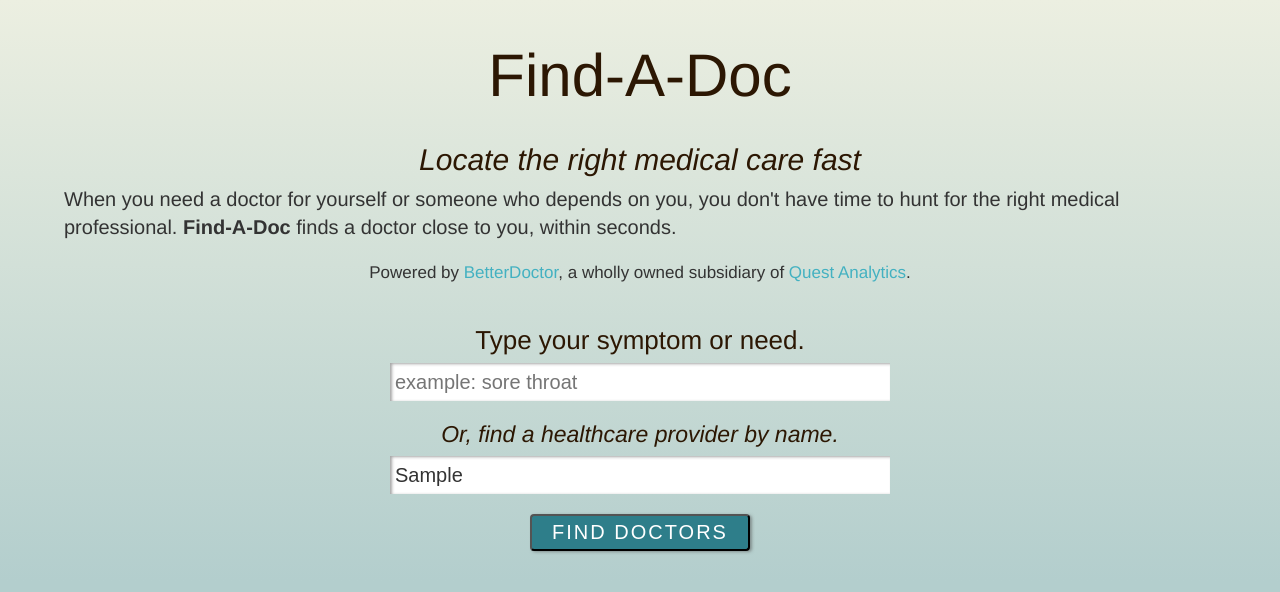
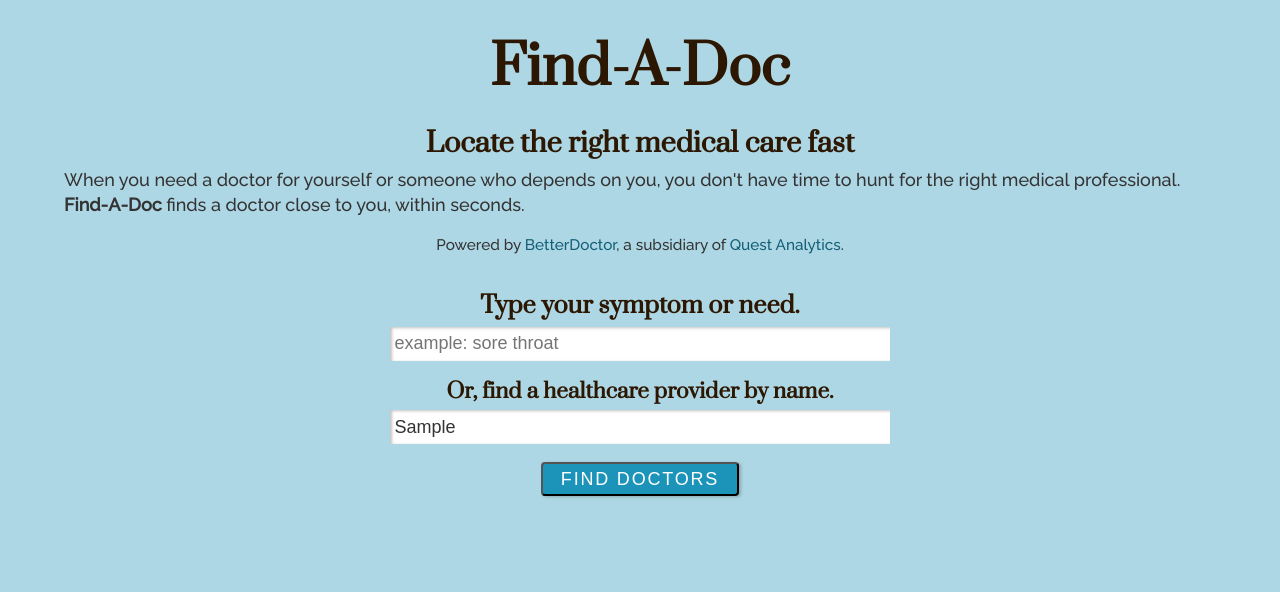
Before and after one commit to TracyRe/find-a-doc, a website built with webpack: page src/index.html in a window 1280 px wide. Both pictures are taken after typing "Sample", "Sample" into the empty fields and a click on the button "FIND DOCTORS". Built offline with nearby package versions, Linux system fonts and the light colour scheme.

Commit message:
Fine tune text and color styling

```diff
--- a/src/index.html
+++ b/src/index.html
@@ -2,6 +2,7 @@
 <html lang="en" dir="ltr">
   <head>
     <meta name="viewport" content="width=device-width, initial-scale=1.0">
+    <link href="https://fonts.googleapis.com/css?family=Prata|Raleway:300,300i,500,500i" rel="stylesheet">
     <meta charset="utf-8">
     <title>Find-A-Doc</title>
   </head>
@@ -14,7 +15,7 @@
         <p>When you need a doctor for yourself or someone who depends on you, you don't have time to hunt for the right medical professional. <strong>Find-A-Doc</strong> finds a doctor close to you, within seconds. </p>
 
         <p  class="credit">
-          Powered by <a href="https://betterdoctor.com/" title="BetterDoctor - Healthcare provider database and API">BetterDoctor</a>, a wholly owned subsidiary of <a href="https://questanalytics.com/" title="Quest Analytics - Healthcare network analysis">Quest Analytics</a>.
+          Powered by <a href="https://betterdoctor.com/" title="BetterDoctor - Healthcare provider database and API">BetterDoctor</a>, a subsidiary of <a href="https://questanalytics.com/" title="Quest Analytics - Healthcare network analysis">Quest Analytics</a>.
         </p>
 
 
--- a/src/index.js
+++ b/src/index.js
@@ -4,37 +4,39 @@
 
 $("document").ready(function() {
 
+// put focus on the symptom input field
 $("#user-input-symptom").focus();
 
+// only allow focus on symptom input field or name input field
   function enterSymptom() {
     $("#user-input-name").val("");
   }
-
   function enterName() {
     $("#user-input-symptom").val("");
   }
-
-
   $("#user-input-symptom").focus(enterSymptom);
   $("#user-input-name").focus(enterName);
 
-
+// submit the form
   $("#find-doctors").submit(function(event) {
     event.preventDefault();
 
     const symptom = $("#user-input-symptom").val();
     const doctor = $("#user-input-name").val();
-    let search ;
+    let search;
+    let sort;
 
-
-      if (symptom !== "") {
-        search = String(`query=${symptom}`);
-      } else {
-        search = String(`name=${doctor}`);
-      }
+    // set what type of search
+    if (symptom !== "") {
+      search = String(`query=${symptom}`);
+      sort = `distance-asc`;
+    } else {
+      search = String(`name=${doctor}`);
+      sort = `full-name-asc`;
+    }
 
     let doctorList = new DoctorList();
-    let promise1 = doctorList.getDoctors(search);
+    let promise1 = doctorList.getDoctors(search, sort);
     let lastName;
     let firstName;
     let middleName;
@@ -67,17 +69,14 @@
     promise1.then((response) => {
       let body = JSON.parse(response);
 
-      // debugger;
-      // console.log(body.data[4].practices[2].website);
-
+      //if there's no results
       if ( body.data.length === 0 ) {
-
         $('.result').html(`<p>We're sorry, we are unable to find anything to match your search. Check the spelling or try different words.</p>`);
-
-
       } else {
-
+      // when there are results
+      // OPEN UL
         $('.result').append(`<ul class="doc-list">`);
+        // BEGIN LOOP - DOCTOR DATA
         for (let i = 0; i < body.data.length; i++) {
           firstName = body.data[i].profile.first_name;
           lastName = body.data[i].profile.last_name;
@@ -120,12 +119,14 @@
             acceptsNewPatients = `<span>Not accepting new patients</span>`;
           }
 
-          $(".doc-list").append(`<li><img src="${profilePhoto}"> <div class="details"><span class="name">${firstName} ${middleName} ${lastName}${title}</span><br>
+          $(".doc-list").append(`<li><img src="${profilePhoto}"> <div class="details"><div class="name">${firstName} ${middleName} ${lastName}${title}</div>
+          <div class="phone-web-new">
           ${phone}<br>
           ${website}
-          ${acceptsNewPatients}<br>
+          ${acceptsNewPatients}</div>
+          <div class="address">
           ${street}<br>
-          ${city}, ${state} ${zip}<div></li>`);
+          ${city}, ${state} ${zip}</div></div></li>`);
 
           } //  END LOOP - DOCTOR DATA
           $('.result').append(`</ul>`);
--- a/src/js/project.js
+++ b/src/js/project.js
@@ -1,10 +1,10 @@
 export class DoctorList {
 
-  getDoctors(search) {
+  getDoctors(search,sort) {
     let Promise = require("es6-promise").Promise;
     return new Promise(function(resolve, reject) {
       let request = new XMLHttpRequest();
-      let url = `https://api.betterdoctor.com/2016-03-01/doctors?${search}&location=45.523%2C-122.676%2C100&user_location=45.523%2C-122.676&sort=distance-asc&skip=0&limit=50&user_key=${process.env.exports.apiKey}`;
+      let url = `https://api.betterdoctor.com/2016-03-01/doctors?${search}&location=45.523%2C-122.676%2C100&user_location=45.523%2C-122.676&sort=${sort}&skip=0&limit=50&user_key=${process.env.exports.apiKey}`;
 
       request.onload = function() {
         if (this.status === 200) {
@@ -18,14 +18,4 @@
     });
   }
 
-  // getList(doctor) {
-  // const doctorArray = [];
-  // doctor.forEach((doctorArray) => {
-  //   doctorArray.push(doctor.data.profile.last_name);
-  // });
-  // return doctorArray;
-  // }
-
 }
-
-    // `https://api.betterdoctor.com/2016-03-01/doctors?query=${query}&location=45.523%2C-122.676%2C100&user_location=45.523%2C-122.676&sort=last-name-asc&skip=0&user_key${process.env.exports.apiKey}`;
--- /dev/null
+++ b/src/scss/mixins.scss
@@ -0,0 +1,46 @@
+// MIXINS
+
+@mixin border($size, $color) {
+  border: $size solid $color;
+}
+
+@mixin cushion($padding, $margin) {
+  padding: $padding;
+  margin: $margin;
+}
+
+@mixin size($width, $height) {
+  width: $width;
+  height: $height;
+}
+
+@mixin min-max-width($min-width, $max-width) {
+  min-width: $min-width;
+  max-width: $max-width;
+}
+
+@mixin flex($display, $flex-flow, $justify-content, $align-items) {
+  display: $display;
+  flex-flow: $flex-flow;
+  justify-content: $justify-content;
+  align-items: $align-items;
+
+}
+
+@mixin tablet {
+  @media screen and (min-width: 600px) {
+    @content;
+  }
+}
+
+@mixin tablet-landscape {
+  @media screen and (min-width: 900px) {
+    @content;
+  }
+}
+
+@mixin desktop {
+  @media screen and (min-width: 1200px) {
+    @content;
+  }
+}
--- a/src/scss/styles.scss
+++ b/src/scss/styles.scss
@@ -1,71 +1,5 @@
- // VARIABLES
-
-$basefont: 'Helvetica','Arial', sans-serif;
-$textcolor: #2C1703;
-$accent: #43b1c1;
-$accent2: #D1ECE5;
-$bgcolor-page: #b3cecd;
-$bgcolor-gradient: #ecefe1;
-$bgcolor-card: #f7f6f4; //very light grey
-$bgcolor-nav: #ffffff;
-$bgcolor-button: darken($accent,15%);
-$text-button: #ffffff;
-$text-new-patients: #1f9647;
-$box-shadow: 2px 1px 3px rgba(80, 80, 80, .5);
-$flex: flex;
-$column-nowrap: column nowrap;
-$row-nowrap: row nowrap;
-$center: center;
-
-
-
-// MIXINS
-
-@mixin border($size, $color) {
-  border: $size solid $color;
-}
-
-@mixin cushion($padding, $margin) {
-  padding: $padding;
-  margin: $margin;
-}
-
-@mixin size($width, $height) {
-  width: $width;
-  height: $height;
-}
-
-@mixin min-max-width($min-width, $max-width) {
-  min-width: $min-width;
-  max-width: $max-width;
-}
-
-@mixin flex($display, $flex-flow, $justify-content, $align-items) {
-  display: $display;
-  flex-flow: $flex-flow;
-  justify-content: $justify-content;
-  align-items: $align-items;
-
-}
-
-@mixin tablet {
-  @media screen and (min-width: 600px) {
-    @content;
-  }
-}
-
-@mixin tablet-landscape {
-  @media screen and (min-width: 900px) {
-    @content;
-  }
-}
-
-@mixin desktop {
-  @media screen and (min-width: 1200px) {
-    @content;
-  }
-}
-
+@import 'variables';
+@import 'mixins';
 
 // STYLES
 
@@ -80,9 +14,6 @@
   font-size: 16px;
   @include tablet {
     font-size: 18px;
-  }
-  @include desktop {
-    font-size: 20px;
   }
 }
 
@@ -100,7 +31,7 @@
 h1, h2, h3, h4 {
   line-height: 120%;
   text-align: center;
-  font-weight: normal;
+  font-family: $stylefont;
 }
 
 h2, h3, h4 {
@@ -114,7 +45,7 @@
 
 h2 {
   font-size: 1.5rem;
-  font-style: italic;
+  font-weight: 300i;
 }
 
 h3 {
@@ -123,7 +54,7 @@
 
 h4 {
   font-size: 1.15rem;
-  font-style: italic;
+  font-weight: 300i;
 
 }
 
@@ -144,18 +75,13 @@
 }
 
 
-
-// p:first-of-type {
-//   margin-top: 0;
-// }
-
 a {
-  color: $accent;
+  color: $link;
   text-decoration: none;
 }
 
 a:hover, a:active {
-  color: lighten($accent, 10%);
+  color: lighten($link, 10%);
 }
 
 
@@ -184,7 +110,7 @@
 
 .container {
   @include size(100%, 100%);
-  background: linear-gradient($bgcolor-gradient, $bgcolor-page);
+  // background: linear-gradient($bgcolor-gradient, $bgcolor-page);
 }
 
 .content-wrap {
@@ -210,12 +136,14 @@
   }
 }
 
-
 .result {
-  @include cushion(0, 1rem 2rem);
+  @include cushion(0, 1rem 0rem);
   ul {
+    @include cushion(0, 0 auto);
+    width: 95vw;
     display: grid;
     grid-template-columns: repeat(auto-fill, minmax(380px, 1fr));
+    justify-content: stretch;
     grid-column-gap: .5rem;
     grid-row-gap: .5rem;
     li {
@@ -231,6 +159,7 @@
       place-self: stretch;
       grid-column-gap: .5rem;
       grid-row-gap: .5rem;
+      font-weight: 300;
 
       img {
         margin-right: .5rem;
@@ -245,12 +174,15 @@
 .name {
   font: {
     size: 1.1rem;
-    weight: bold;
+    weight: 500;
   }
+}
 
+.name, .phone-web-new {
+  margin-bottom: .25rem;
 }
 
 .accept-new-patients-yes {
   color: $text-new-patients;
-  font-weight: bold;
+  font-weight: Medium 500;
 }
--- /dev/null
+++ b/src/scss/variables.scss
@@ -0,0 +1,19 @@
+// VARIABLES
+
+$basefont: 'Raleway','Helvetica','Arial', sans-serif;
+$stylefont: 'Prata', serif;
+$textcolor: #2C1703;
+$link: darken(#3fbce2, 30%);
+$accent2: #D1ECE5;
+$bgcolor-page: #aed7e5; // light blue       //#82bfe0; //medium blue   #3fbce2; //bright blue
+$bgcolor-gradient: #fcdc5a; //sunshine
+$bgcolor-card: #f7f6f4; //very light grey
+$bgcolor-nav: #ffffff;
+$bgcolor-button: darken(#3fbce2,15%);
+$text-button: #ffffff;
+$text-new-patients: #1f9647;
+$box-shadow: 2px 1px 3px rgba(80, 80, 80, .35);
+$flex: flex;
+$column-nowrap: column nowrap;
+$row-nowrap: row nowrap;
+$center: center;
```
